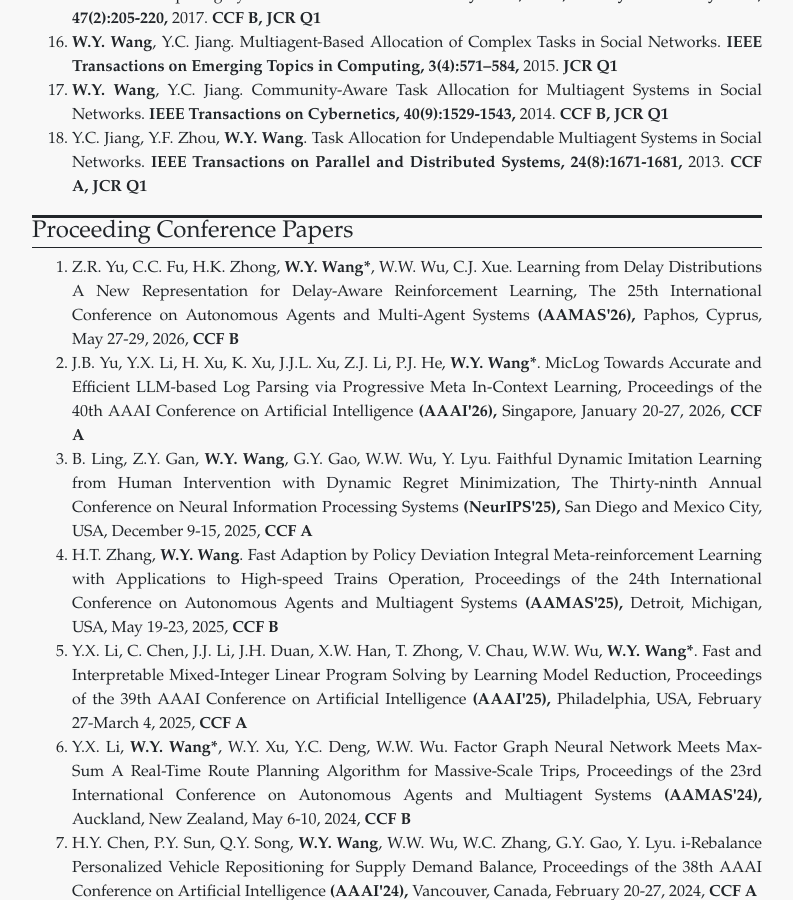
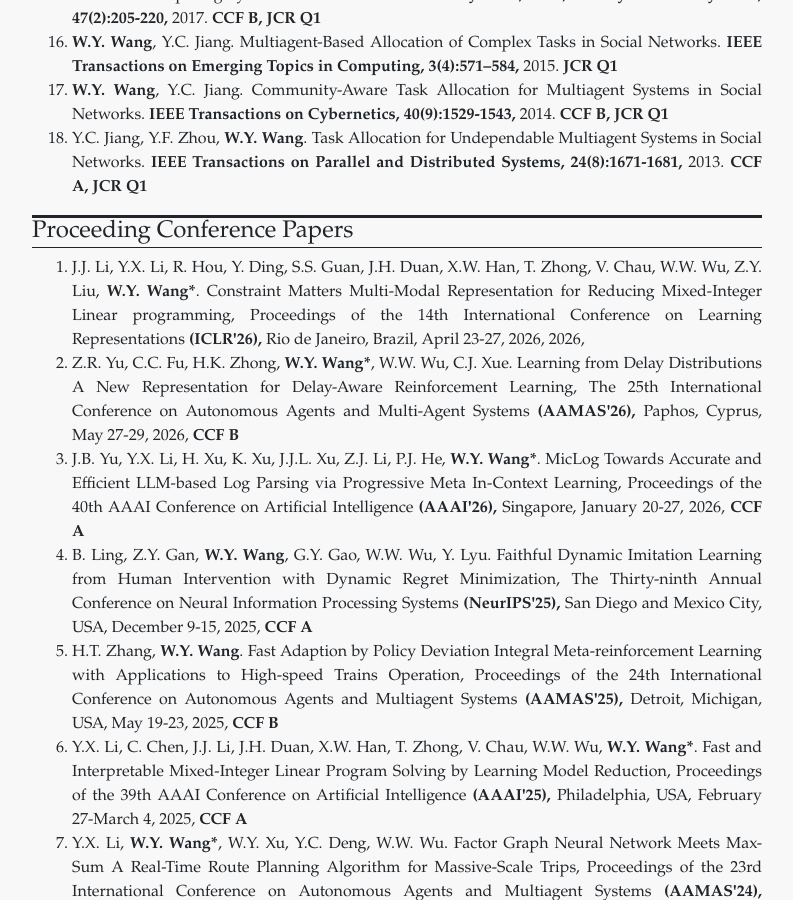
Before and after one commit to wanyuanwang/wanyuanwang.github.io, a Jekyll site: the page built from publications.html, in a window 1280 px wide and 900 px high, scrolled down 1466 px. Shown: the whole window, without its empty margins (243-1036 px from the left). Built offline with Jekyll 4.4.1, drawn with Linux system fonts in a browser that asks for light colours.

Commit message:
Update conference_papers.yml

```diff
--- a/_data/conference_papers.yml
+++ b/_data/conference_papers.yml
@@ -1,3 +1,11 @@
+- authors: J.J. Li, Y.X. Li, R. Hou, Y. Ding, S.S. Guan, J.H. Duan, X.W. Han, T. Zhong, V. Chau, W.W. Wu, Z.Y. Liu, <b> W.Y. Wang*</b>.
+  title: Constraint Matters Multi-Modal Representation for Reducing Mixed-Integer Linear programming,
+  conference: Proceedings of the 14th International Conference on Learning Representations
+  conference_abbr: (ICLR'26),
+  address: Rio de Janeiro, Brazil,
+  date: April 23-27, 2026, 2026,
+  others:
+
 - authors: Z.R. Yu, C.C. Fu, H.K. Zhong, <b>W.Y. Wang*</b>, W.W. Wu, C.J. Xue.
   title: Learning from Delay Distributions A New Representation for Delay-Aware Reinforcement Learning,
   conference: The 25th International Conference on Autonomous Agents and Multi-Agent Systems
```
